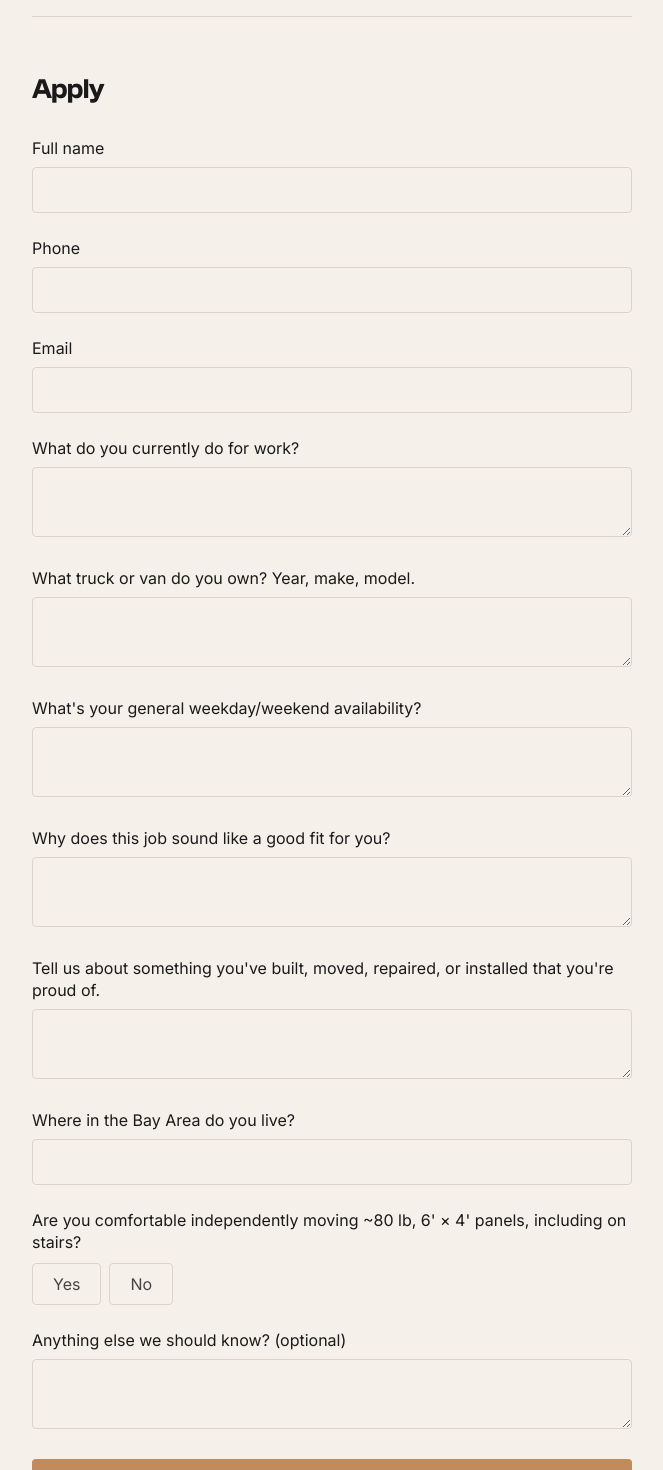
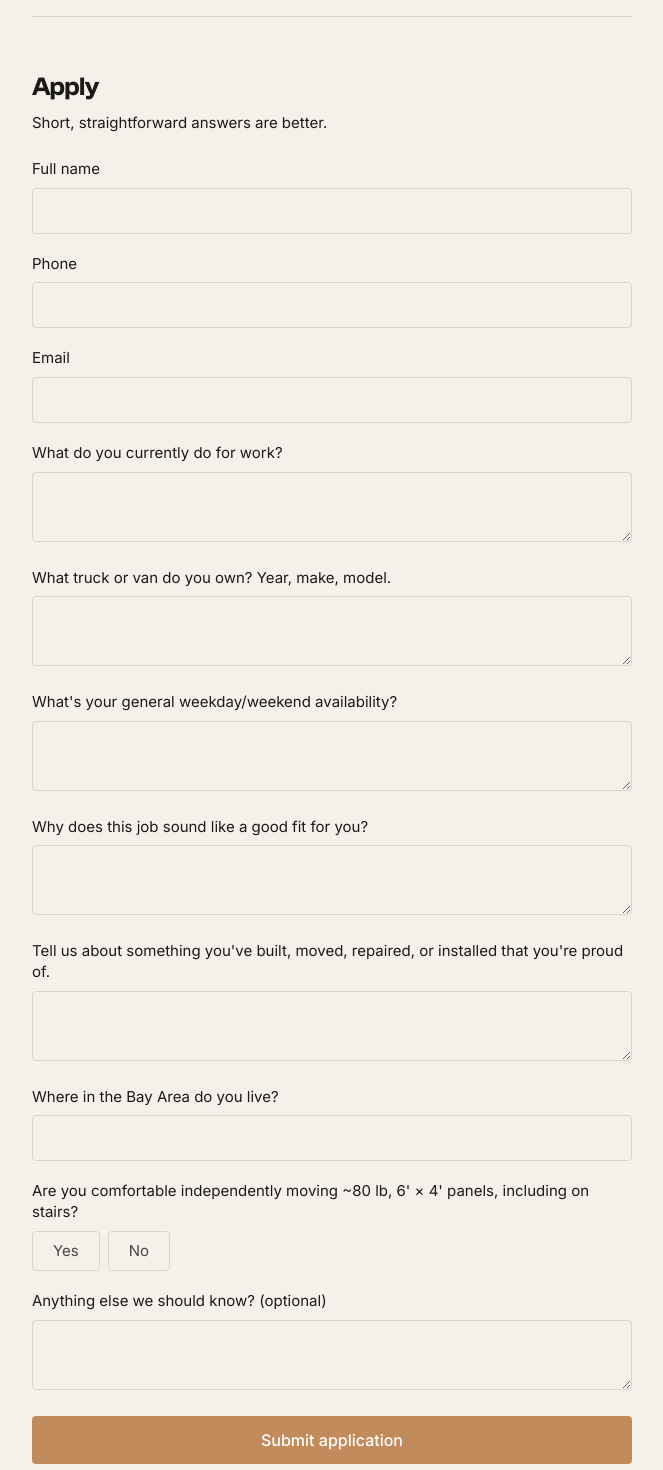
Before and after one commit to aryzach/aryzach.github.io, a React (Vite) app: page /careers/customer-operations-lead in a window 1280 px wide. Shown: the part 1300-2770 px from the top of the page, without its empty margins (308-971 px from the left). Built offline with nearby package versions, Linux system fonts and the light colour scheme; no server answers.

Commit message:
Changes
Co-authored-by: aryzach <30701475+aryzach@users.noreply.github.com>

```diff
--- a/src/pages/CustomerOperationsLead.tsx
+++ b/src/pages/CustomerOperationsLead.tsx
@@ -260,24 +260,27 @@ const CustomerOperationsLead = () => {
 
         {done ? (
           <section id="apply" className="py-4">
-            <h2 className="font-heading text-[28px] tracking-tight text-foreground">
+            <h2 className="font-heading text-[26px] tracking-tight text-foreground">
               Application received.
             </h2>
-            <p className="mt-3 font-sans text-[17px] leading-relaxed text-foreground">
+            <p className="mt-3 font-sans text-[16px] leading-relaxed text-foreground">
               Thanks for applying. If it looks like there could be a fit, we'll reach out
               to set up a short conversation.
             </p>
           </section>
         ) : (
           <section id="apply">
-            <h2 className="font-heading text-[28px] tracking-tight text-foreground">Apply</h2>
+            <h2 className="font-heading text-[26px] tracking-tight text-foreground">Apply</h2>
+            <p className="mt-2 font-sans text-[15px] text-muted-foreground">
+              Short, straightforward answers are better.
+            </p>
 
-            <form onSubmit={onSubmit} noValidate className="mt-8 space-y-6">
+            <form onSubmit={onSubmit} noValidate className="mt-6 space-y-5">
               {FIELDS.map((f) => (
                 <div key={f.name}>
                   <label
                     htmlFor={f.name}
-                    className="block font-sans text-[16px] leading-snug text-foreground"
+                    className="block font-sans text-[15px] leading-snug text-foreground"
                   >
                     {f.label}
                     {f.optional && (
@@ -286,7 +289,7 @@ const CustomerOperationsLead = () => {
                   </label>
 
                   {f.type === "yesno" ? (
-                    <div className="mt-2.5 flex gap-2">
+                    <div className="mt-2 flex gap-2">
                       {["Yes", "No"].map((opt) => {
                         const active = values[f.name] === opt;
                         return (
@@ -295,7 +298,7 @@ const CustomerOperationsLead = () => {
                             type="button"
                             aria-pressed={active}
                             onClick={() => set(f.name, opt)}
-                            className={`rounded-md border px-5 py-2 font-sans text-[16px] transition-colors ${
+                            className={`rounded-md border px-5 py-2 font-sans text-[15px] transition-colors ${
                               active
                                 ? "border-primary bg-primary text-primary-foreground"
                                 : "border-border bg-background text-foreground/80 hover:border-primary/60"
@@ -332,7 +335,7 @@ const CustomerOperationsLead = () => {
                   )}
 
                   {errors[f.name] && (
-                    <p className="mt-1.5 font-sans text-[14px] text-destructive">
+                    <p className="mt-1.5 font-sans text-[13px] text-destructive">
                       {errors[f.name]}
                     </p>
                   )}
@@ -340,13 +343,13 @@ const CustomerOperationsLead = () => {
               ))}
 
               {formError && (
-                <p className="font-sans text-[15px] text-destructive">{formError}</p>
+                <p className="font-sans text-[14px] text-destructive">{formError}</p>
               )}
 
               <button
                 type="submit"
                 disabled={submitting}
-                className="w-full rounded-md bg-primary px-6 py-3.5 font-sans text-[16px] font-medium text-primary-foreground transition-opacity hover:opacity-90 disabled:opacity-60"
+                className="w-full rounded-md bg-primary px-6 py-3 font-sans text-[16px] font-medium text-primary-foreground transition-opacity hover:opacity-90 disabled:opacity-60"
               >
                 {submitting ? "Sending…" : "Submit application"}
               </button>
```
